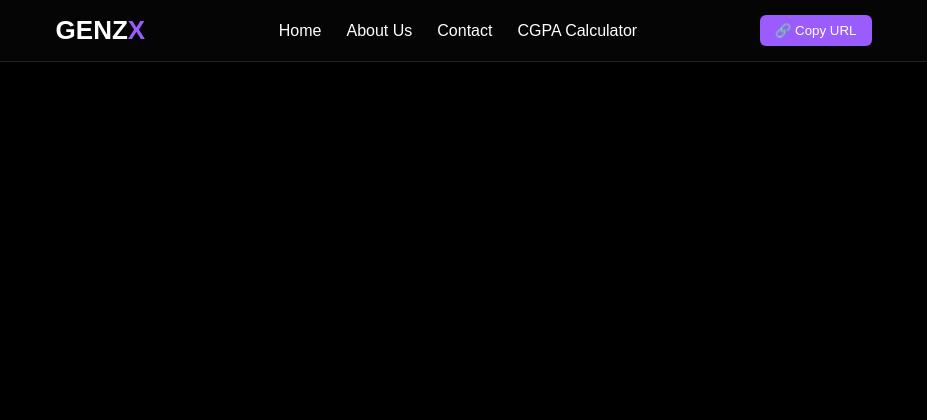
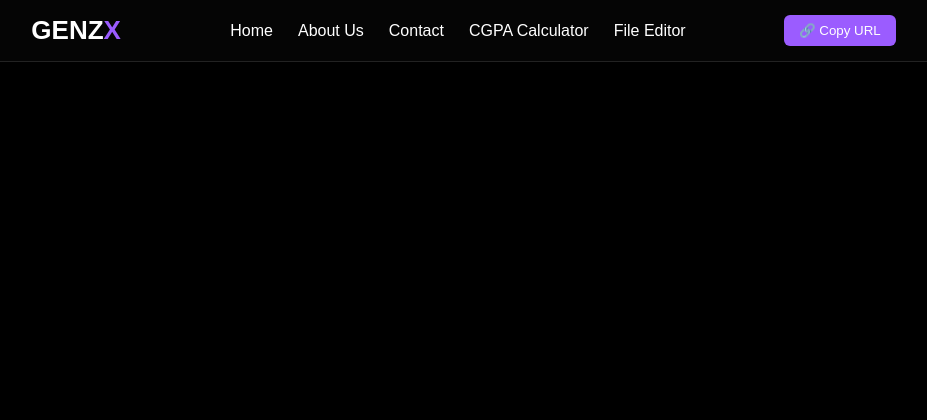
Before and after one commit to failedengineers/GENZX, a Django app: page /base/ in a window 1280 px wide. Shown: the top 420 px of the page, without its empty margins (182-1109 px from the left). Run offline with Django 5.2, Linux system fonts and the light colour scheme.

Commit message:
Update base.html

```diff
--- a/life/templates/base.html
+++ b/life/templates/base.html
@@ -29,6 +29,8 @@
     <li><a href="/about">About Us</a></li>
     <li><a href="/contact">Contact</a></li>
     <li><a href="/cgpa">CGPA Calculator</a></li>
+    <li><a href="/file">File Editor</a></li>
+
 
   </ul>
 
```
